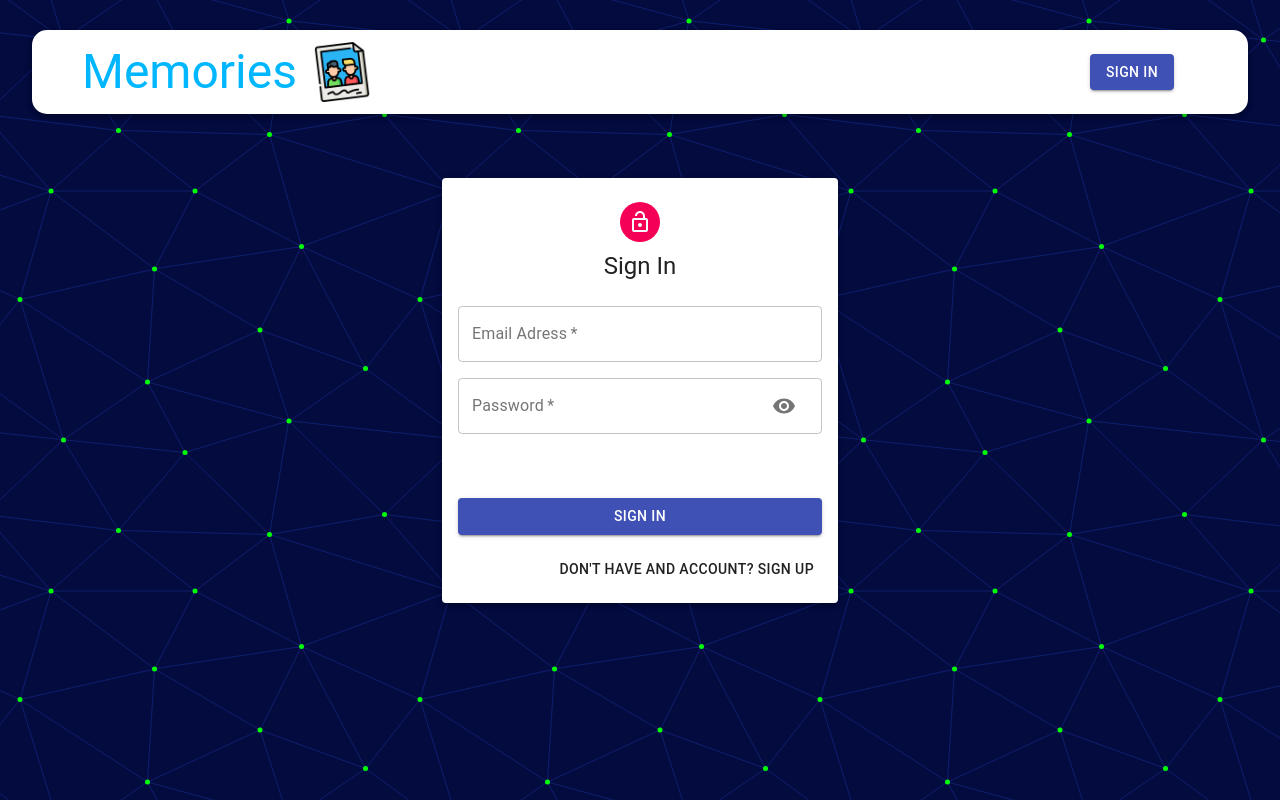
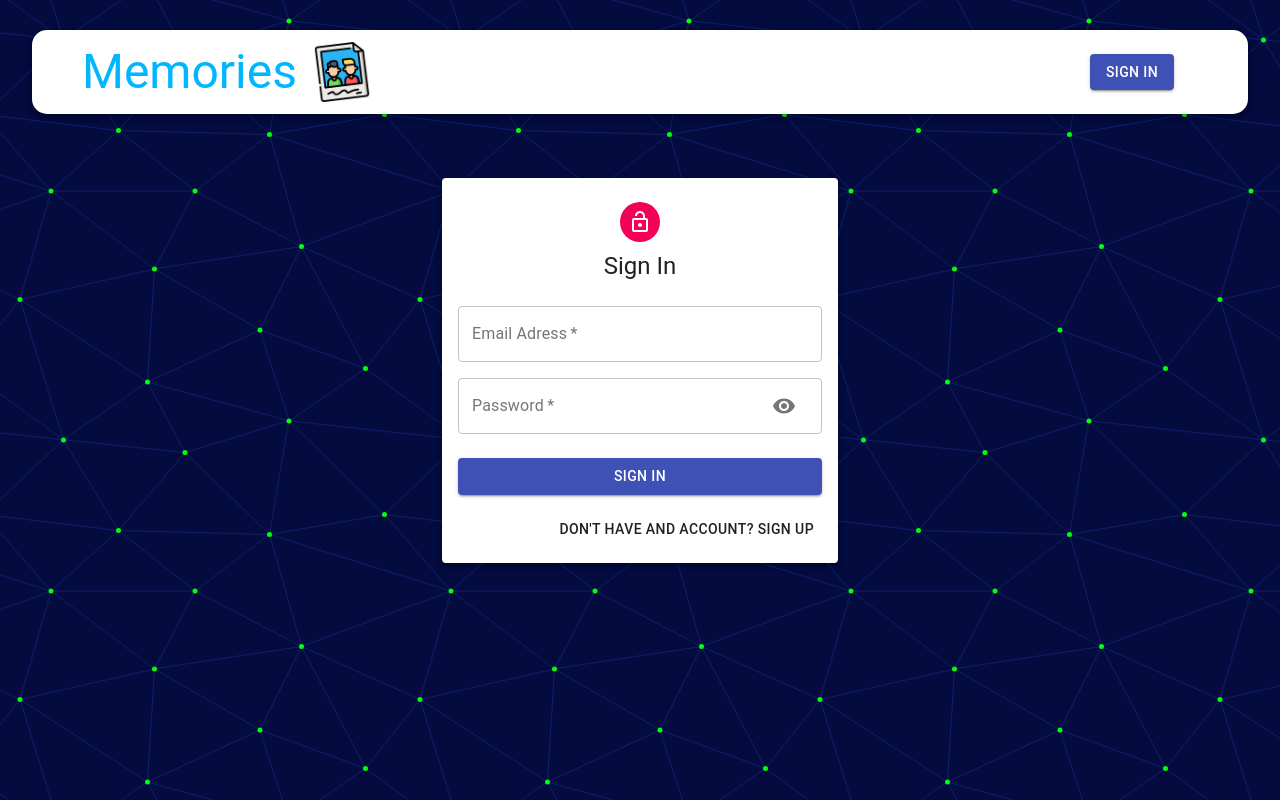
Before and after one commit to DrSheya/memories, a React (Create React App) app in the folder client/: page /auth in a window 1280 px wide. Built offline with nearby package versions, Linux system fonts and the light colour scheme.

Commit message:
remove google log in

```diff
--- a/client/src/App.jsx
+++ b/client/src/App.jsx
@@ -3,7 +3,7 @@ import { Container} from '@material-ui/core';
 import Navbar from './components/Navbar/Navbar.jsx';
 import Home from './components/Home/Home';
 import Auth from './components/Auth/Auth.jsx';
-import { GoogleOAuthProvider } from '@react-oauth/google';
+
 
 
 import { BrowserRouter, Routes, Route } from 'react-router-dom';
@@ -15,7 +15,7 @@ const App = () => {
 
 
     return (
-        <GoogleOAuthProvider clientId='GOOGLE_API_TOKEN' >
+
         <BrowserRouter>
             <Container maxidth="lg">
                 <Navbar />
@@ -25,7 +25,7 @@ const App = () => {
                 </Routes>
             </Container>
         </BrowserRouter>
-        </GoogleOAuthProvider>
+
 
     );
 }
--- a/client/src/components/Auth/Auth.jsx
+++ b/client/src/components/Auth/Auth.jsx
@@ -66,17 +66,6 @@ export const Auth = () => {
             <Input name='password' label='Password' handleChange= {handleChange} type={showPassword ? 'text' : 'password'} handleShowPassword={handleShowPassword} />
             { isSignUp && <Input name='confirmPassword' label='Repeat Password' handleChange={handleChange} type='password' /> }
           </Grid>
-          <GoogleLogin
-            clientId='243177062820-goq7tltrbhoes3g7mtk6suqbtnoo7j54.apps.googleusercontent.com'
-            render={(renderProps) => (
-              <Button className={classes.googleButton} color="primary" fullWidth onClick={renderProps.onClick} disabled={renderProps.disabled} startIcon={<Icon />} variant="contained">
-                Google Sign In
-              </Button>
-            )}
-            onSuccess={googleSuccess}
-            onFailure={googleError}
-            cookiePolicy="single_host_origin"
-          />
           <Button type='submit' fullWidth variant='contained' color='primary' className={classes.submit}>
             { isSignUp ? 'Sign Up' : 'Sign In'}
           </Button>
```
